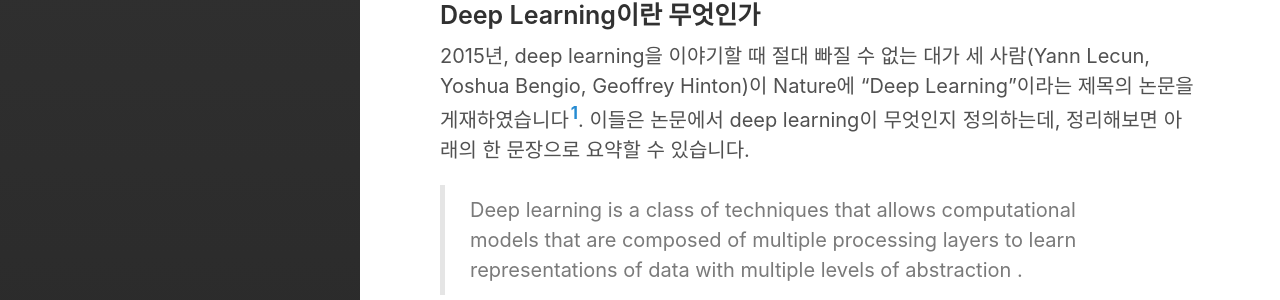
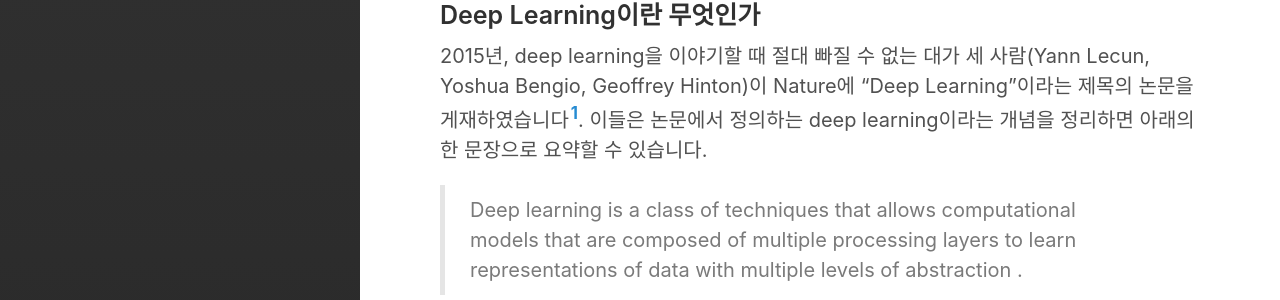
Before and after one commit to shnoh171/shnoh171.github.io, a Jekyll site: the page built from _posts/2017-09-02-introduction-to-deep-learning.md, in a window 1280 px wide. Shown: the part 270-570 px from the top of the page. Built offline with Jekyll 4.4.1, drawn with Linux system fonts in a browser that asks for light colours.

Commit message:
Update introduction-to-deep-learning

```diff
--- a/_posts/2017-09-02-introduction-to-deep-learning.md
+++ b/_posts/2017-09-02-introduction-to-deep-learning.md
@@ -7,7 +7,7 @@
 **아직 미완성인 포스트입니다.** 본 포스트는 deep learning을 처음 접하는 학생들과 연구원들이 알아야 하는 배경과 기초 지식들을 공유하기 위해 작성되었습니다.
 
 ### Deep Learning이란 무엇인가
-2015년, deep learning을 이야기할 때 절대 빠질 수 없는 대가 세 사람(Yann Lecun, Yoshua Bengio, Geoffrey Hinton)이 Nature에 "Deep Learning"이라는 제목의 논문을 게재하였습니다[^LeCun15]. 이들은 논문에서 deep learning이 무엇인지 정의하는데, 정리해보면 아래의 한 문장으로 요약할 수 있습니다.
+2015년, deep learning을 이야기할 때 절대 빠질 수 없는 대가 세 사람(Yann Lecun, Yoshua Bengio, Geoffrey Hinton)이 Nature에 "Deep Learning"이라는 제목의 논문을 게재하였습니다[^LeCun15]. 이들은 논문에서 정의하는 deep learning이라는 개념을 정리하면 아래의 한 문장으로 요약할 수 있습니다.
 
 >Deep learning is a class of techniques that allows computational models that are composed of multiple processing layers to learn representations of data with multiple levels of abstraction .
 
```
